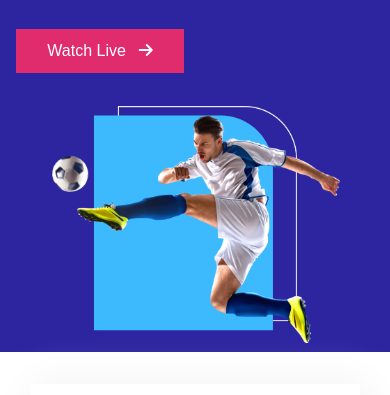
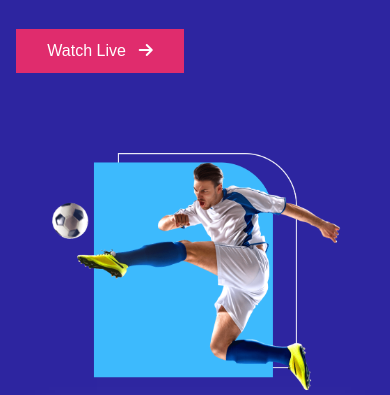
Before and after one commit to yanisahmed/goalpost, a plain HTML site: page index.html in a window 390 px wide. Shown: the part 394-789 px from the top of the page. Drawn offline with Linux system fonts and the light colour scheme.

Commit message:
Banner buttom bottom gap increased on small device

```diff
--- a/css/style.css
+++ b/css/style.css
@@ -424,9 +424,6 @@ p.copyright {
         max-width: 815px;
     }
 
-    .gp-blog{
-        grid-template-columns: 1fr 1fr;
-    }
     .gp-navigation {
         flex-direction: row;
         display: grid;
@@ -444,7 +441,7 @@ p.copyright {
     }
     .gp-banner {
         flex-direction: column;
-        row-gap: 33px;
+        row-gap: 5rem;
         margin-top: 0;
     }
 
@@ -457,6 +454,10 @@ p.copyright {
 
     .gp-banner-img img {
         max-width: 358px;
+    }
+
+    .gp-blog{
+        grid-template-columns: 1fr 1fr;
     }
 
     .gp-highlight{
```
